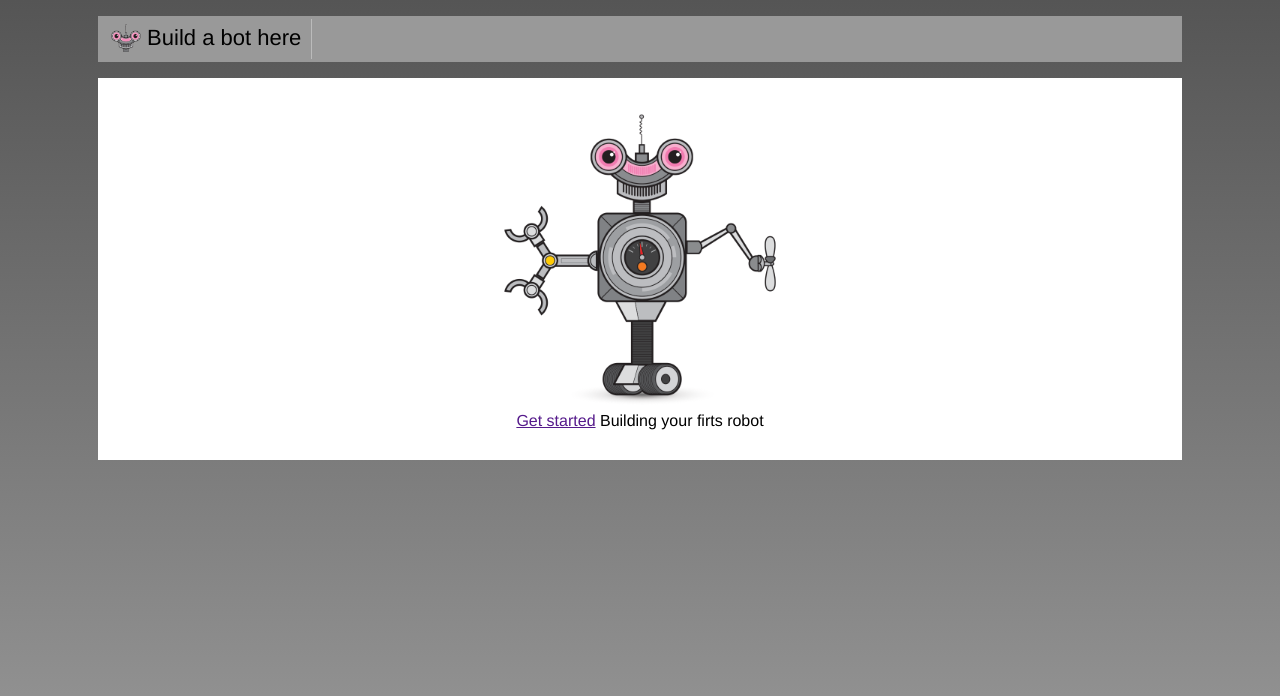
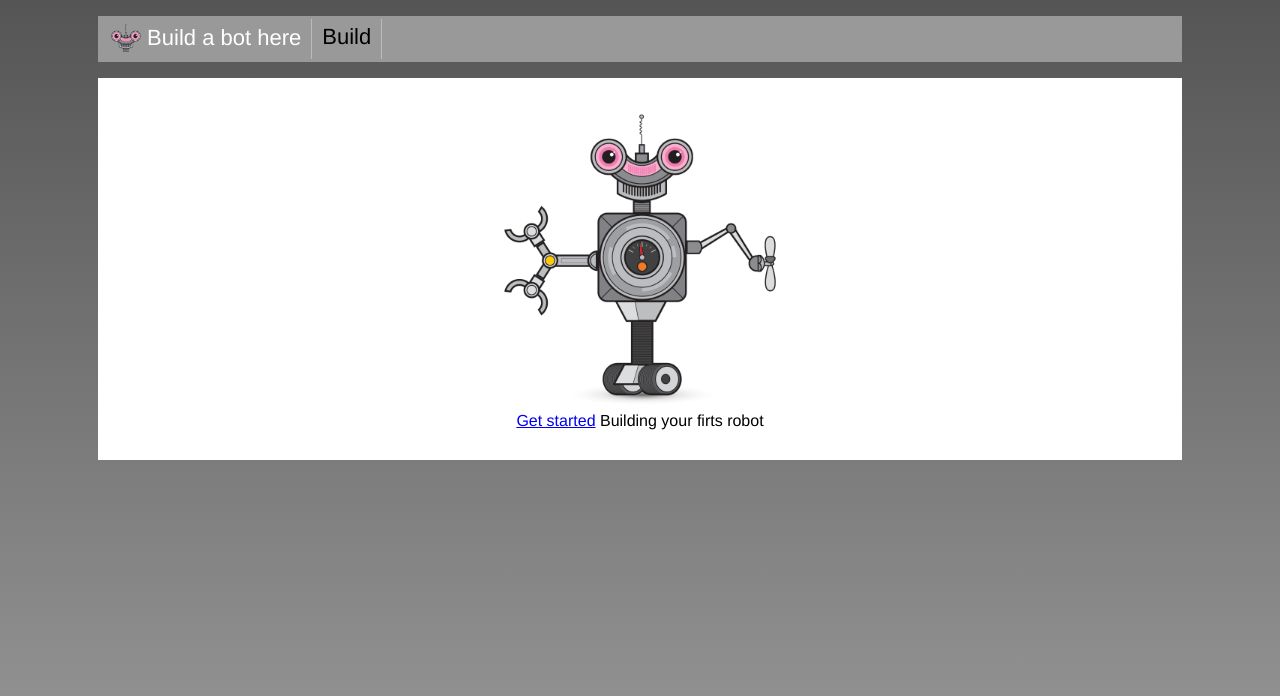
Before and after one commit to maoapp/built-a-bot, a Vue app: page /#/ in a window 1280 px wide. Shown: the top 696 px of the page. Built offline with nearby package versions, Linux system fonts and the light colour scheme.

Commit message:
config nav menu

```diff
--- a/src/App.vue
+++ b/src/App.vue
@@ -4,8 +4,15 @@
       <nav>
         <ul>
           <li class="nav-item">
-            <img class="logo" src="./assets/build-a-bot-logo.png"/>
-            Build a bot here
+            <router-link class="nav-link" :to="{name: 'Home'}" exact>
+              <img class="logo" src="./assets/build-a-bot-logo.png"/>
+              Build a bot here
+            </router-link>
+          </li>
+          <li class="nav-item">
+            <router-link class="nav-link" :to="{name: 'Build'}" exact>
+              Build
+            </router-link>
           </li>
         </ul>
       </nav>
@@ -59,4 +66,11 @@ ul {
   vertical-align: middle;
   height: 30px;
 }
+.nav-link {
+  text-decoration:none;
+  color: inherit;
+}
+.router-link-active {
+  color: white;
+}
 </style>
--- a/src/home/HomePage.vue
+++ b/src/home/HomePage.vue
@@ -4,7 +4,7 @@
       <img class="robot" src="../assets/robot-home.png" aria-hidden="true"/>
     </div>
     <div class="get-started">
-      <a href="">Get started</a> Building your firts robot
+      <router-link to="/build">Get started</router-link> Building your firts robot
     </div>
   </div>
 </template>
```
